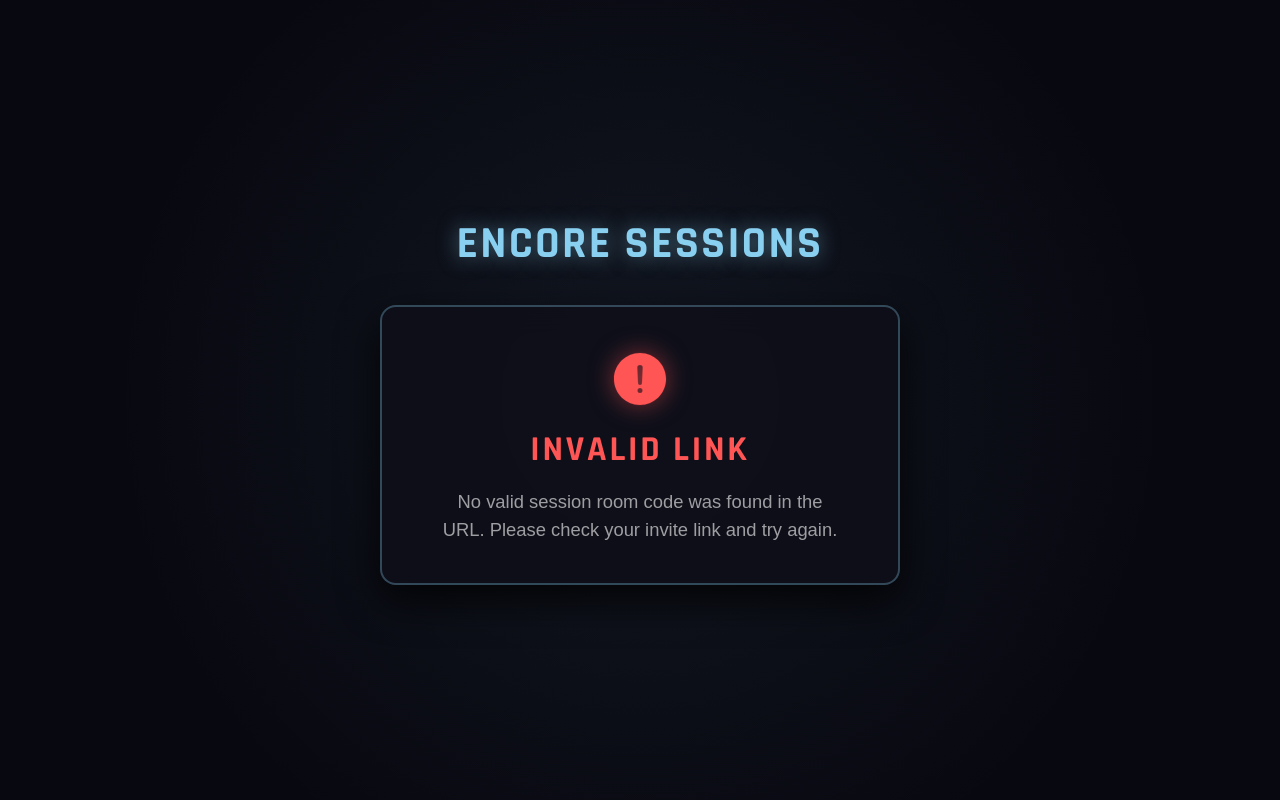
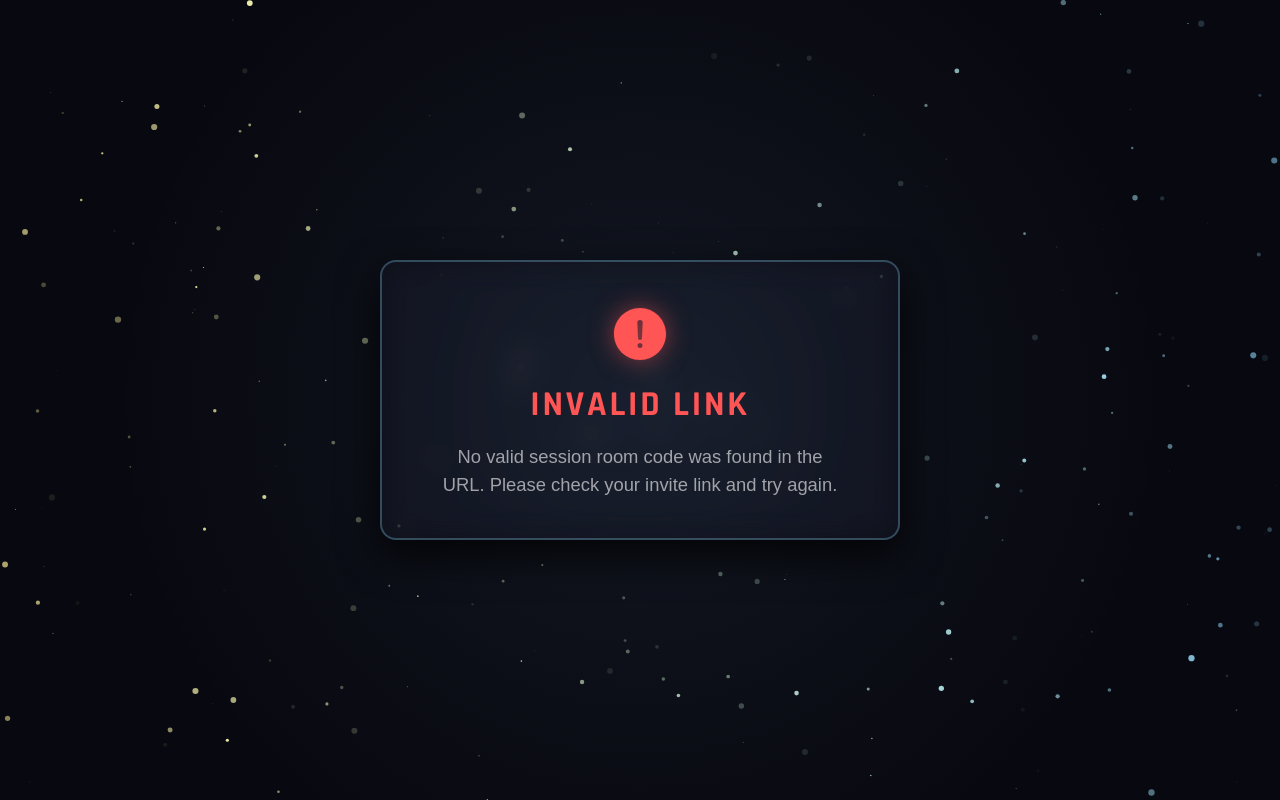
Before and after one commit to Encore-Karaoke-Labs/Encore-Sessions-Web, a plain HTML site: page join.html in a window 1280 px wide. Drawn offline with nearby package versions, Linux system fonts and the light colour scheme; a web font is replaced by a local one.

Commit message:
starlight

```diff
--- a/join.html
+++ b/join.html
@@ -30,7 +30,7 @@
     <style>
       :root {
         --bg-color: #080810;
-        --card-bg: rgba(15, 15, 25, 0.9);
+        --card-bg: rgba(15, 15, 25, 0.2);
         --primary: #89cff0;
         --secondary: #ffd700;
         --danger: #ff5555;
@@ -65,6 +65,17 @@
         overflow-x: hidden;
       }
 
+      #constellation-bg {
+        position: absolute;
+        top: 0;
+        left: 0;
+        width: 100%;
+        height: 100%;
+        z-index: 0;
+        pointer-events: none;
+        will-change: transform, opacity;
+      }
+
       .app-header {
         margin-bottom: 2rem;
         text-align: center;
@@ -97,7 +108,7 @@
         padding: 2.5rem 2rem;
         text-align: center;
         box-shadow: 0 15px 40px rgba(0, 0, 0, 0.8);
-        backdrop-filter: blur(15px);
+        backdrop-filter: blur(15px) brightness(150%);
         display: flex;
         flex-direction: column;
         align-items: center;
@@ -184,10 +195,7 @@
     </style>
   </head>
   <body>
-    <header class="app-header">
-      <h1>ENCORE SESSIONS</h1>
-    </header>
-
+    <canvas id="constellation-bg"></canvas>
     <main class="card">
       <div
         id="join-view"
@@ -300,5 +308,157 @@
         }
       });
     </script>
+    <script>
+      const observerOptions = {
+        root: null,
+        rootMargin: "0px",
+        threshold: 0.1,
+      };
+
+      const observer = new IntersectionObserver((entries, observer) => {
+        entries.forEach((entry) => {
+          if (entry.isIntersecting) {
+            entry.target.classList.add("show");
+            observer.unobserve(entry.target);
+          }
+        });
+      }, observerOptions);
+
+      document.querySelectorAll(".scroll-anim").forEach((elem) => {
+        observer.observe(elem);
+      });
+
+      const canvas = document.getElementById("constellation-bg");
+      const ctx = canvas.getContext("2d");
+
+      let width, height;
+      let stars = [];
+
+      const mouse = {
+        x: null,
+        y: null,
+        radius: 120, // How far the mouse repels stars
+      };
+
+      window.addEventListener("mousemove", (e) => {
+        const rect = canvas.getBoundingClientRect();
+        mouse.x = e.clientX - rect.left;
+        mouse.y = e.clientY - rect.top;
+      });
+
+      window.addEventListener("mouseout", () => {
+        mouse.x = null;
+        mouse.y = null;
+      });
+
+      function resize() {
+        width = canvas.width = window.innerWidth;
+        height = canvas.height = window.innerHeight;
+      }
+      window.addEventListener("resize", resize);
+      resize();
+
+      class Star {
+        constructor() {
+          this.x = Math.random() * width;
+          this.y = Math.random() * height;
+
+          this.originX = this.x;
+          this.originY = this.y;
+
+          this.vx = 0;
+          this.vy = 0;
+
+          this.friction = 0.6;
+          this.spring = 0.03;
+
+          this.radius = Math.random() * 3 + 0.2;
+          this.baseAlpha = Math.random() * 0.6 + 0.1;
+          this.twinkleSpeed = Math.random() * 0.03 + 0.005;
+          this.time = Math.random() * Math.PI * 2;
+        }
+
+        update() {
+          const dxOrigin = this.originX - this.x;
+          const dyOrigin = this.originY - this.y;
+          this.vx += dxOrigin * this.spring;
+          this.vy += dyOrigin * this.spring;
+
+          if (mouse.x !== null && mouse.y !== null) {
+            const dxMouse = this.x - mouse.x;
+            const dyMouse = this.y - mouse.y;
+            const distance = Math.sqrt(dxMouse * dxMouse + dyMouse * dyMouse);
+
+            if (distance < mouse.radius) {
+              const force = (mouse.radius - distance) / mouse.radius;
+              this.vx += (dxMouse / distance) * force * 1.5;
+              this.vy += (dyMouse / distance) * force * 1.5;
+            }
+          }
+
+          this.vx *= this.friction;
+          this.vy *= this.friction;
+          this.x += this.vx;
+          this.y += this.vy;
+
+          this.time += this.twinkleSpeed;
+        }
+
+        draw() {
+          let alpha = this.baseAlpha + Math.sin(this.time) * 0.4;
+          alpha = Math.max(0, Math.min(1, alpha));
+
+          let ratio = this.x / width;
+          ratio = Math.max(0, Math.min(1, ratio));
+
+          // Color 1 (Left): Light Yellow (Hoshi)
+          const r1 = 255,
+            g1 = 240,
+            b1 = 150;
+          // Color 2 (Right): Light Blue (Kai)
+          const r2 = 137,
+            g2 = 207,
+            b2 = 240;
+
+          const r = Math.round(r1 + (r2 - r1) * ratio);
+          const g = Math.round(g1 + (g2 - g1) * ratio);
+          const b = Math.round(b1 + (b2 - b1) * ratio);
+
+          ctx.beginPath();
+          ctx.arc(this.x, this.y, this.radius, 0, Math.PI * 2);
+          ctx.fillStyle = `rgba(${r}, ${g}, ${b}, ${alpha})`;
+          ctx.fill();
+        }
+      }
+
+      function initParticles() {
+        stars = [];
+        const particleCount = Math.min(Math.floor(window.innerWidth / 5), 400);
+        for (let i = 0; i < particleCount; i++) {
+          stars.push(new Star());
+        }
+      }
+      initParticles();
+
+      function animate() {
+        ctx.clearRect(0, 0, width, height);
+
+        stars.forEach((star) => {
+          star.update();
+          star.draw();
+        });
+
+        requestAnimationFrame(animate);
+      }
+      animate();
+
+      let resizeTimeout;
+      window.addEventListener("resize", () => {
+        clearTimeout(resizeTimeout);
+        resizeTimeout = setTimeout(() => {
+          initParticles();
+        }, 200);
+      });
+    </script>
   </body>
 </html>
```
